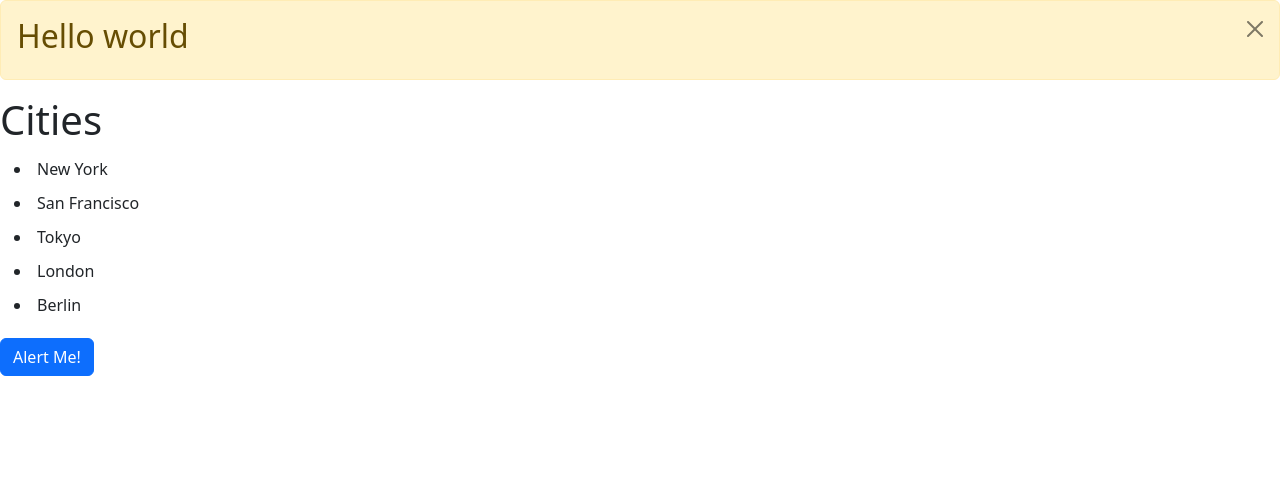
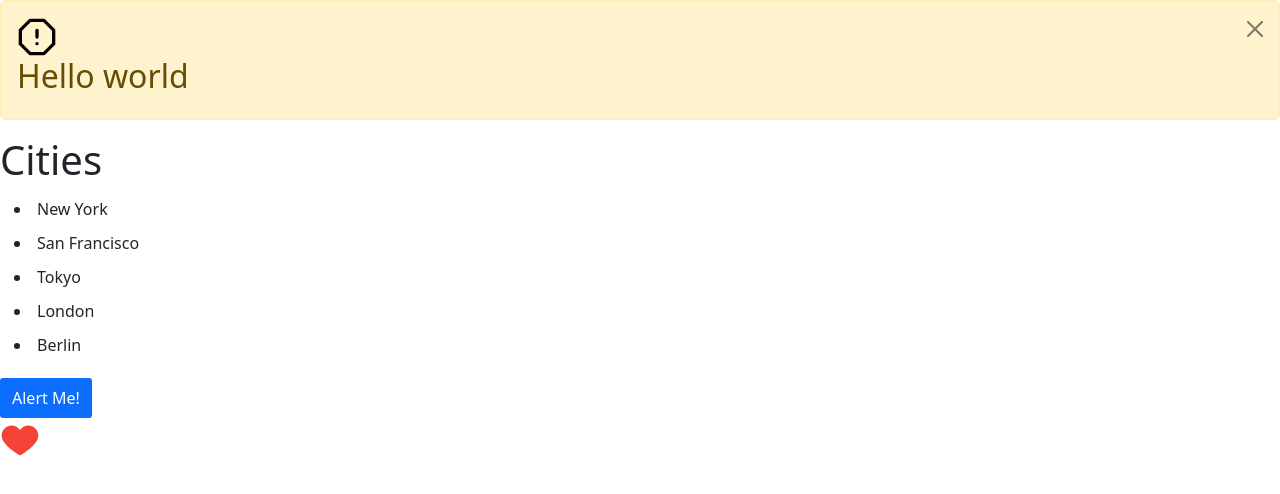
Before and after one commit to MusaAbdillah/react-with-mosh, a React (Vite) app: page / in a window 1280 px wide. Both pictures are taken after a click on the button "Alert Me!". Shown: the top 494 px of the page. Built offline with nearby package versions, Linux system fonts and the light colour scheme.

Commit message:
like button

```diff
--- a/src/App.tsx
+++ b/src/App.tsx
@@ -1,7 +1,8 @@
 import ListGroup from "./components/ListGroup";
 import Alert from "./components/Alert";
-import Button from "./components/Button";
+import Button from "./components/Button/Button";
 import { useState } from "react";
+import Like from "./components/Like/Like";
 
 function App() {
   let items = ["New York", "San Francisco", "Tokyo", "London", "Berlin"];
@@ -11,9 +12,14 @@ function App() {
   };
 
   const [alertEnabled, setAlertEnabled] = useState(false);
+  const [likeEnabled, setLikeEnabled] = useState(true);
 
   const handleButtonClick = (alertEnabled: boolean) => {
     setAlertEnabled(alertEnabled);
+  };
+
+  const handleLikeClick = (likeEnable: boolean) => {
+    setLikeEnabled(likeEnable);
   };
 
   return (
@@ -35,6 +41,7 @@ function App() {
         onClick={handleButtonClick}
         alert={alertEnabled}
       />
+      <Like like={likeEnabled} setLikeEnabled={handleLikeClick} />
     </div>
   );
 }
--- a/src/components/Alert.tsx
+++ b/src/components/Alert.tsx
@@ -1,4 +1,5 @@
 import React, { ReactNode } from "react";
+import { FiAlertOctagon } from "react-icons/fi";
 
 interface Props {
   children: ReactNode;
@@ -12,6 +13,7 @@ function Alert({ children, onClick }: Props) {
         className="alert alert-warning alert-dismissible fade show"
         role="alert"
       >
+        <FiAlertOctagon color="black" size="40" />
         {children}
         <button
           type="button"
--- /dev/null
+++ b/src/components/Button/Button.module.css
@@ -0,0 +1,10 @@
+.btn {
+    padding: 8px 12px;
+    border-radius: 3px;
+    border: none;
+}
+
+.btn-primary {
+    background-color: #0d6efd;
+    color: white;
+}
--- a/src/components/Button.tsx
+++ b/src/components/Button/Button.tsx
@@ -1,4 +1,4 @@
-import React from "react";
+import styles from "./Button.module.css";
 
 interface Props {
   children: string;
@@ -18,7 +18,7 @@ const Button = ({ children, color = "primary", onClick, alert }: Props) => {
   return (
     <button
       type="button"
-      className={"btn btn-" + color}
+      className={[styles.btn, styles["btn-" + color]].join(" ")}
       onClick={() => onClick(true)}
     >
       {children}
--- /dev/null
+++ b/src/components/Like/Like.module.css
@@ -0,0 +1,4 @@
+.unlike {
+    color: white;
+    border-color: black;
+}
--- /dev/null
+++ b/src/components/Like/Like.tsx
@@ -0,0 +1,17 @@
+import { FcLike } from "react-icons/fc";
+import styles from "./Like.module.css";
+
+interface LikeProps {
+  like: boolean;
+  setLikeEnabled: (likeEnable: boolean) => void;
+}
+
+function Like({ like, setLikeEnabled }: LikeProps) {
+  return (
+    <div onClick={() => setLikeEnabled(false)}>
+      <FcLike color={like ? "red" : styles.unlike} size="40" />
+    </div>
+  );
+}
+
+export default Like;
```
